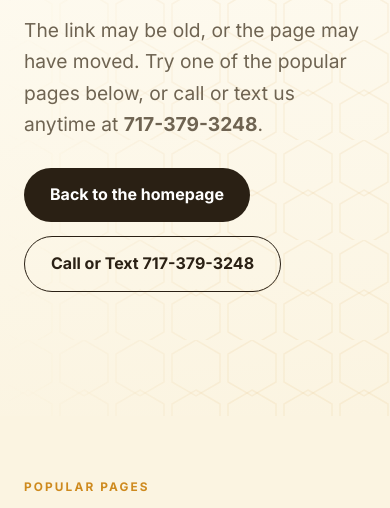
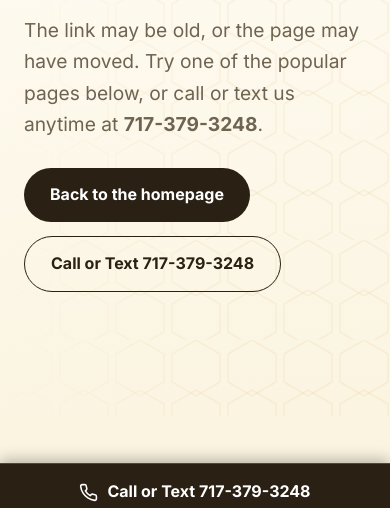
Before and after one commit to lawnsplantspests-ui/apiary, a website: page public/404.html in a window 390 px wide. Shown: the part 324-832 px from the top of the page. Drawn offline with Linux system fonts and the light colour scheme.

Commit message:
Add mobile call bar, Service Areas nav item, fix .grid empty track
Carries over the three fixes made on the LPP site, after confirming each
one actually applies here:

1. Mobile call bar. header.site is sticky, but .navlinks (which holds the
   .callbtn) is display:none below 860px, so the number is buried in the
   hamburger. Homepage is 12,507px on a 375px viewport (~15 screens) and
   the largest gap between tappable phone links was 9,418px. Bar uses
   --bark to match the existing .callbtn, and shows only <=860px so it
   takes over exactly where the header button drops out.

2. service-areas had zero inbound links and was in neither nav nor
   footer, while linking out to all 10 town pages. Added to the nav.

3. .grid used repeat(auto-fill, ...), leaving a full 345px empty third
   track on the 2-card Bee Bench / Hive Simulator row. auto-fit collapses
   it so both cards fill the row; the 7-card grid is unaffected.

Co-Authored-By: Claude Opus 5 <noreply@anthropic.com>

```diff
--- a/public/components.js
+++ b/public/components.js
@@ -30,6 +30,7 @@
     { href: '/apiary-services',     label: 'Apiary Services' },
     { href: '/pollination-services',label: 'Pollination' },
     { href: '/faq',                 label: 'FAQ' },
+    { href: '/service-areas',       label: 'Service Areas' },
     { href: '/about',               label: 'About' },
     { href: '/contact',             label: 'Contact' },
   ];
@@ -88,9 +89,17 @@
 '<div class="fnote"><span>&copy;2026 The Alleman Apiary, Harrisburg, PA.</span><span>3502 High St., Harrisburg, PA 17109 &middot; 717-379-3248</span></div>' +
 '</div></footer>';
 
+  // Sticky call/text bar — mobile only; CSS hides it above 860px, where the
+  // header .callbtn is visible instead of being collapsed into the hamburger.
+  var callBar =
+'<a href="tel:7173793248" class="callbar" aria-label="Call or text The Alleman Apiary at 717-379-3248">' +
+'<svg viewBox="0 0 24 24" fill="none" stroke="currentColor" stroke-width="2" stroke-linecap="round" stroke-linejoin="round" aria-hidden="true"><path d="M22 16.92v3a2 2 0 0 1-2.18 2 19.79 19.79 0 0 1-8.63-3.07 19.5 19.5 0 0 1-6-6 19.79 19.79 0 0 1-3.07-8.67A2 2 0 0 1 4.11 2h3a2 2 0 0 1 2 1.72c.13.96.36 1.9.7 2.81a2 2 0 0 1-.45 2.11L8.09 9.91a16 16 0 0 0 6 6l1.27-1.27a2 2 0 0 1 2.11-.45c.9.34 1.85.57 2.81.7A2 2 0 0 1 22 16.92z"/></svg>' +
+'Call or Text 717-379-3248</a>';
+
   function injectChrome() {
     document.body.insertAdjacentHTML('afterbegin', header);
     document.body.insertAdjacentHTML('beforeend', footer);
+    document.body.insertAdjacentHTML('beforeend', callBar);
   }
   if (document.readyState === 'loading') {
     document.addEventListener('DOMContentLoaded', injectChrome);
--- a/public/style.css
+++ b/public/style.css
@@ -48,7 +48,7 @@ section.tight{padding:44px 0}
 .sec-head{max-width:60ch}.sec-head h2{font-size:clamp(1.7rem,3.6vw,2.5rem)}
 .sec-head p{color:var(--stone);margin-top:12px;font-size:1.05rem}
 
-.grid{display:grid;grid-template-columns:repeat(auto-fill,minmax(270px,1fr));gap:18px;margin-top:32px}
+.grid{display:grid;grid-template-columns:repeat(auto-fit,minmax(270px,1fr));gap:18px;margin-top:32px}
 .card{background:var(--paper);border:1px solid var(--line);border-radius:16px;padding:26px 24px;transition:transform .16s,box-shadow .16s;display:flex;flex-direction:column}
 .card:hover{transform:translateY(-3px);box-shadow:0 12px 30px rgba(156,94,18,.1)}
 .card .hx{width:34px;height:38px;background:var(--gold);clip-path:polygon(50% 0,100% 25%,100% 75%,50% 100%,0 75%,0 25%);margin-bottom:16px}
@@ -122,3 +122,17 @@ footer.site h4{color:#fff;font-size:.82rem;letter-spacing:.1em;text-transform:up
 .cform-note{font-size:.85rem;color:var(--stone)}
 .cform-success{padding:24px;border:2px solid var(--sage);border-radius:12px;background:var(--paper)}
 @media(max-width:640px){.cform-row{grid-template-columns:1fr}}
+
+/* mobile sticky call bar — shown only where .navlinks collapses (<=860px),
+   which hides the header .callbtn behind the hamburger */
+.callbar{display:none}
+@media(max-width:860px){
+  .callbar{display:flex;position:fixed;left:0;right:0;bottom:0;z-index:60;align-items:center;justify-content:center;gap:9px;
+    background:var(--bark);color:#fff !important;font-family:'Inter',system-ui,sans-serif;font-size:1rem;font-weight:700;
+    text-decoration:none;padding:15px 16px;padding-bottom:calc(15px + env(safe-area-inset-bottom,0px));
+    box-shadow:0 -3px 14px rgba(0,0,0,.28);border-top:1px solid rgba(255,255,255,.18)}
+  .callbar:hover{text-decoration:none;background:var(--honey-deep)}
+  .callbar:active{background:var(--honey-deep)}
+  .callbar svg{width:19px;height:19px;flex-shrink:0}
+  body{padding-bottom:calc(66px + env(safe-area-inset-bottom,0px))}
+}
```
